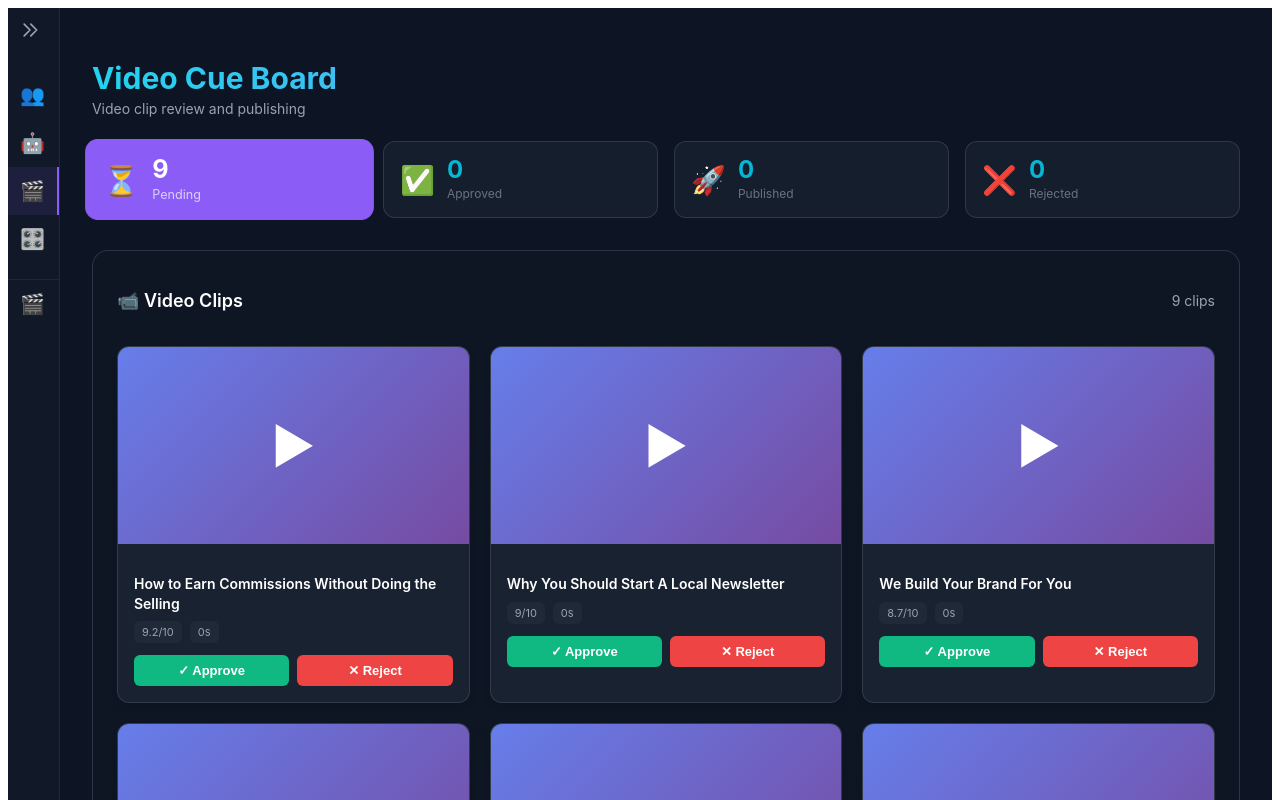
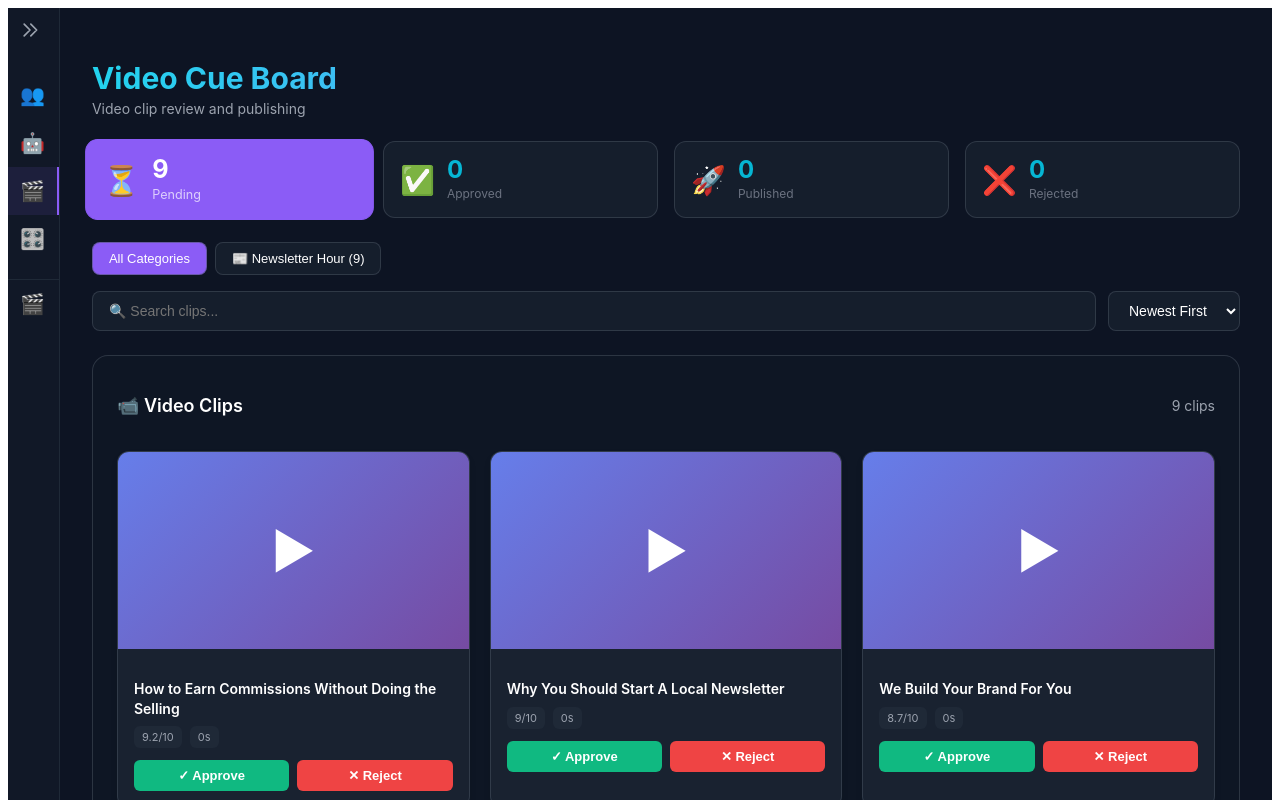
Before and after one commit to pacinobot2026/vizard-clips-dashboard, a Next.js app: page /dashboard in a window 1280 px wide. Shown: the top 800 px of the page. Built offline with nearby package versions, Linux system fonts and the light colour scheme.

Commit message:
Add back categories, search, and filters - clean Control Panel styling

```diff
--- a/pages/dashboard.js
+++ b/pages/dashboard.js
@@ -4,26 +4,36 @@ import NavigationSidebar from '../components/NavigationSidebar';
 export default function Dashboard() {
   const [clips, setClips] = useState([]);
   const [stats, setStats] = useState({});
+  const [categories, setCategories] = useState([]);
   const [filter, setFilter] = useState('pending');
+  const [category, setCategory] = useState('all');
+  const [searchTerm, setSearchTerm] = useState('');
+  const [sortBy, setSortBy] = useState('date_desc');
   const [loading, setLoading] = useState(true);
 
   useEffect(() => {
     fetchClips();
-  }, [filter]);
+  }, [filter, category, sortBy]);
 
   const fetchClips = async () => {
     try {
-      const params = new URLSearchParams({ filter });
+      const params = new URLSearchParams({ filter, category, sortBy });
       const res = await fetch(`/api/clips?${params}`);
       const data = await res.json();
       setClips(data.clips);
       setStats(data.stats);
+      setCategories(data.categories || []);
       setLoading(false);
     } catch (err) {
       console.error('Error fetching clips:', err);
       setLoading(false);
     }
   };
+
+  const filteredClips = clips.filter(clip =>
+    searchTerm === '' ||
+    (clip.title && clip.title.toLowerCase().includes(searchTerm.toLowerCase()))
+  );
 
   const handleApprove = async (clipId) => {
     try {
@@ -86,7 +96,7 @@ export default function Dashboard() {
           </div>
 
           {/* Stats Cards */}
-          <div style={{ display: 'grid', gridTemplateColumns: 'repeat(4, 1fr)', gap: '16px', marginBottom: '32px' }}>
+          <div style={{ display: 'grid', gridTemplateColumns: 'repeat(4, 1fr)', gap: '16px', marginBottom: '24px' }}>
             <StatCard
               icon="⏳"
               count={stats.pending || 0}
@@ -117,6 +127,85 @@ export default function Dashboard() {
             />
           </div>
 
+          {/* Categories */}
+          {categories.length > 0 && (
+            <div style={{ marginBottom: '16px', display: 'flex', gap: '8px', flexWrap: 'wrap' }}>
+              <button
+                onClick={() => setCategory('all')}
+                style={{
+                  padding: '8px 16px',
+                  background: category === 'all' ? '#8b5cf6' : 'rgba(31, 41, 55, 0.5)',
+                  border: '1px solid rgba(75, 85, 99, 0.5)',
+                  borderRadius: '8px',
+                  color: '#fff',
+                  fontSize: '13px',
+                  cursor: 'pointer',
+                  transition: 'all 0.2s'
+                }}
+              >
+                All Categories
+              </button>
+              {categories.map(cat => (
+                <button
+                  key={cat.name}
+                  onClick={() => setCategory(cat.name)}
+                  style={{
+                    padding: '8px 16px',
+                    background: category === cat.name ? '#8b5cf6' : 'rgba(31, 41, 55, 0.5)',
+                    border: '1px solid rgba(75, 85, 99, 0.5)',
+                    borderRadius: '8px',
+                    color: '#fff',
+                    fontSize: '13px',
+                    cursor: 'pointer',
+                    transition: 'all 0.2s'
+                  }}
+                >
+                  {cat.emoji} {cat.name} ({cat.count})
+                </button>
+              ))}
+            </div>
+          )}
+
+          {/* Search and Filters */}
+          <div style={{ marginBottom: '24px', display: 'flex', gap: '12px', flexWrap: 'wrap' }}>
+            <input
+              type="text"
+              placeholder="🔍 Search clips..."
+              value={searchTerm}
+              onChange={(e) => setSearchTerm(e.target.value)}
+              style={{
+                flex: 1,
+                minWidth: '200px',
+                padding: '10px 16px',
+                background: 'rgba(31, 41, 55, 0.5)',
+                border: '1px solid rgba(75, 85, 99, 0.5)',
+                borderRadius: '8px',
+                color: '#fff',
+                fontSize: '14px',
+                outline: 'none'
+              }}
+            />
+            <select
+              value={sortBy}
+              onChange={(e) => setSortBy(e.target.value)}
+              style={{
+                padding: '10px 16px',
+                background: 'rgba(31, 41, 55, 0.5)',
+                border: '1px solid rgba(75, 85, 99, 0.5)',
+                borderRadius: '8px',
+                color: '#fff',
+                fontSize: '14px',
+                cursor: 'pointer',
+                outline: 'none'
+              }}
+            >
+              <option value="date_desc">Newest First</option>
+              <option value="date_asc">Oldest First</option>
+              <option value="viral_score">Viral Score</option>
+              <option value="duration">Duration</option>
+            </select>
+          </div>
+
           {/* Clips Section - in a box like Control Panel */}
           <div style={{
             background: 'rgba(17, 24, 39, 0.5)',
@@ -129,17 +218,17 @@ export default function Dashboard() {
                 📹 Video Clips
               </h2>
               <div style={{ color: '#9ca3af', fontSize: '14px' }}>
-                {clips.length} clips
+                {filteredClips.length} clips
               </div>
             </div>
 
-            {clips.length === 0 ? (
+            {filteredClips.length === 0 ? (
               <div style={{ textAlign: 'center', padding: '64px', color: '#6b7280' }}>
-                No {filter} clips
+                {searchTerm ? `No clips matching "${searchTerm}"` : `No ${filter} clips`}
               </div>
             ) : (
               <div style={{ display: 'grid', gridTemplateColumns: 'repeat(auto-fill, minmax(300px, 1fr))', gap: '20px' }}>
-                {clips.map((clip) => (
+                {filteredClips.map((clip) => (
                   <ClipCard
                     key={clip.clip_id}
                     clip={clip}
```
